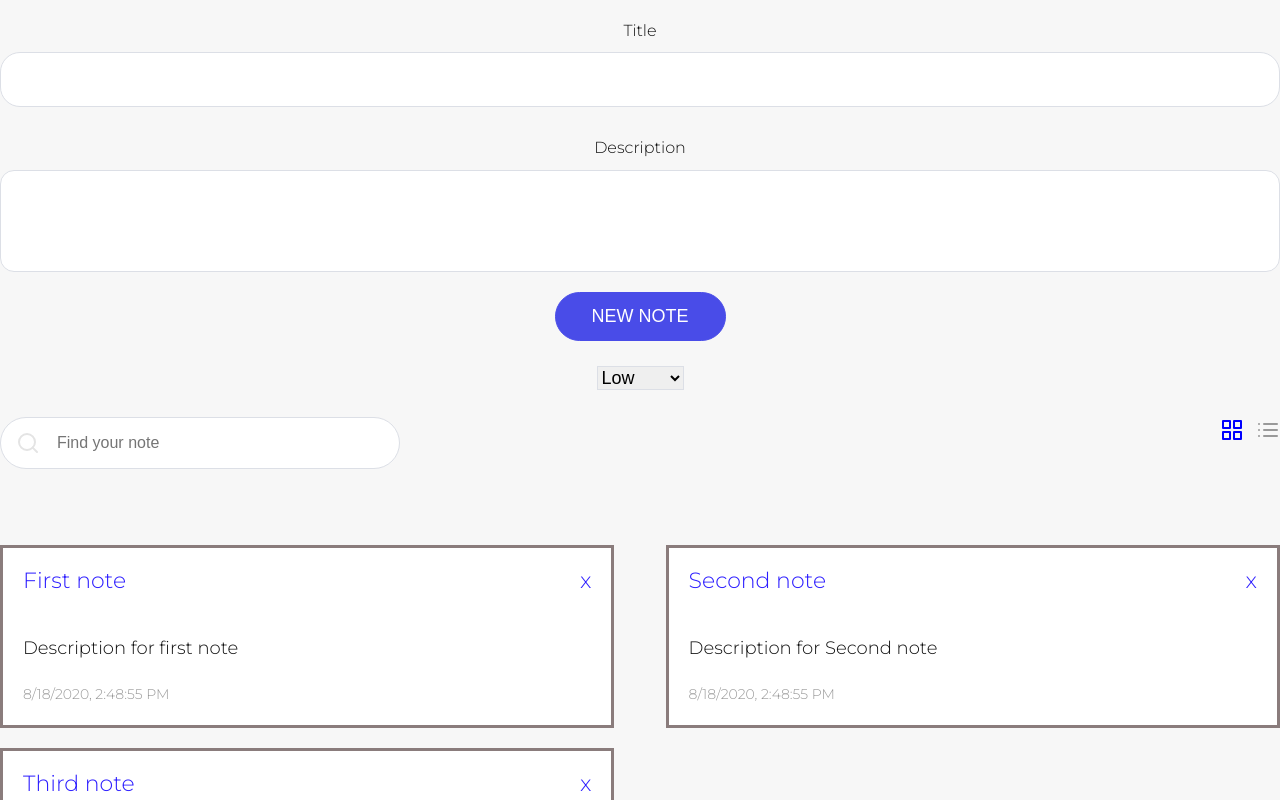
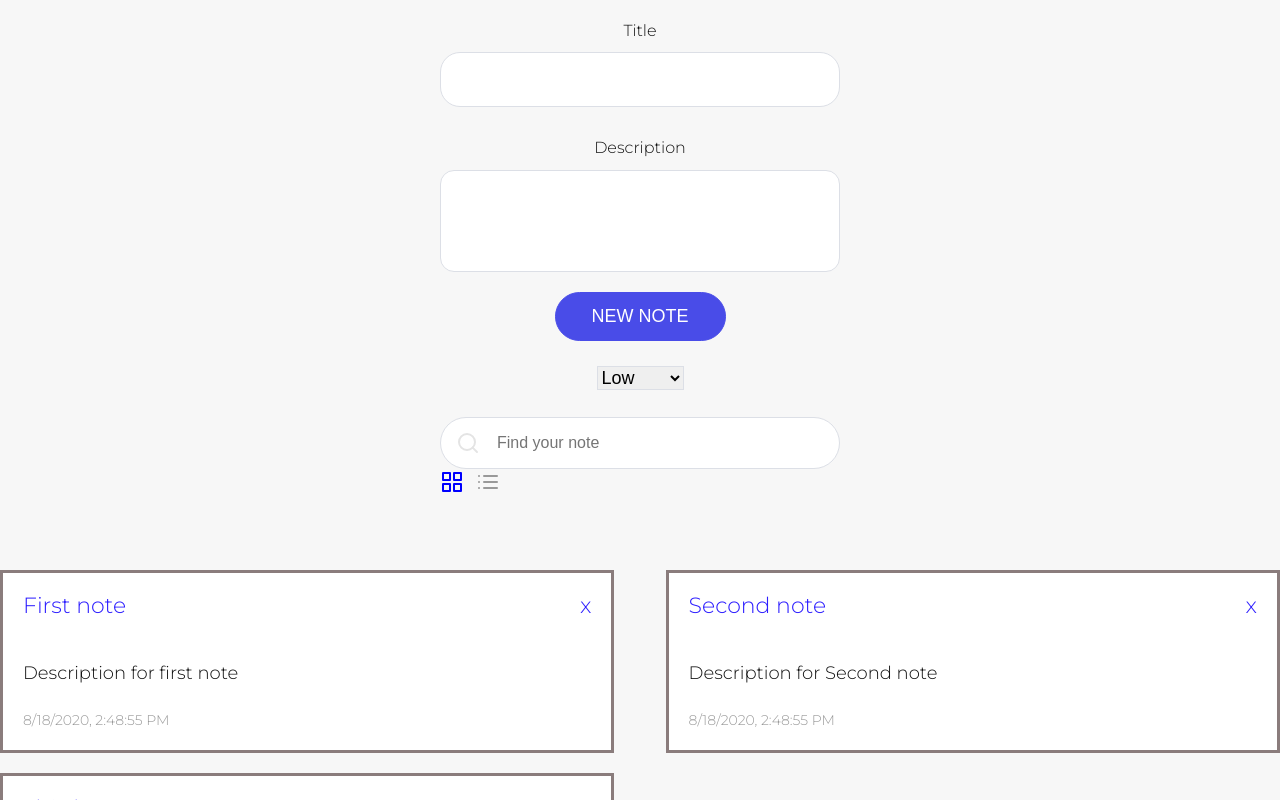
Before and after one commit to Incorrect111/notesApp, a Vue app: page / in a window 1280 px wide. Shown: the top 800 px of the page. Built offline with nearby package versions, Linux system fonts and the light colour scheme.

Commit message:
fix: styles titleInput & titleTExtArea

```diff
--- a/src/App.vue
+++ b/src/App.vue
@@ -6,15 +6,21 @@
           <message v-if="message" :message="message" />
 
           <!-- new note -->
-          <newNote :note="note"
+          <newNote
+            :note="note"
             :title="title"
             :description="description"
-            @addNote="addNote" />
-          <div class="note-header" style="margin: 36px 0;">
-
-
+            @addNote="addNote"
+          />
+          <div class="search__wrapper">
+          <div class="search" style="margin: 36px 0;">
             <!-- search -->
-            <search :value="search" placeholder="Find your note" @search="search =  $event" />
+            <search
+              :value="search"
+              :grid="grid"
+              placeholder="Find your note"
+              @search="search = $event"
+            />
 
             <!-- icons controls -->
             <div class="icons">
@@ -60,6 +66,7 @@
               </svg>
             </div>
           </div>
+          </div>
 
           <!-- note list -->
           <notes
@@ -87,7 +94,7 @@ export default {
     message,
     notes,
     newNote,
-    search
+    search,
   },
 
   data() {
@@ -99,31 +106,29 @@ export default {
 
       note: {
         priority: "Low",
-          options :[
-          { id: 1, value: 'Low' },
-          { id: 2 , value: 'Medium' },
-          { id: 3, value: 'High' }
-         ]
+        options: [
+          { id: 1, value: "Low" },
+          { id: 2, value: "Medium" },
+          { id: 3, value: "High" },
+        ],
       },
       title: {
         nameOfNote: "",
         titleShow: true,
-          titleEditing: 'titleEditing',
+        titleEditing: "titleEditing",
         additionalTitleVar: "",
         hidenTitle: false,
-          titleEditing: 'titleEditing',
-          additionalTitleVar: ""
+        titleEditing: "titleEditing",
+        additionalTitleVar: "",
       },
 
       description: {
         descrContent: "",
-          descrEditing: 'descrEditing',
+        descrEditing: "descrEditing",
         hidenDescr: false,
         descrShow: true,
         additionalDescrVar: "",
       },
-
-
 
       notes: [
         {
@@ -138,7 +143,7 @@ export default {
           descrShow: true,
           additionalDescrVar: "",
           titleEditing: "titleEditing",
-          descrEditing: 'descrEditing',
+          descrEditing: "descrEditing",
         },
 
         {
@@ -153,7 +158,7 @@ export default {
           descrShow: true,
           additionalDescrVar: "",
           titleEditing: "titleEditing",
-          descrEditing: 'descrEditing',
+          descrEditing: "descrEditing",
         },
 
         {
@@ -168,9 +173,9 @@ export default {
           descrShow: true,
           additionalDescrVar: "",
           titleEditing: "titleEditing",
-          descrEditing: 'descrEditing',
-        }
-      ]
+          descrEditing: "descrEditing",
+        },
+      ],
     };
   },
 
@@ -193,14 +198,12 @@ export default {
 
       // Error
       return array;
-    }
+    },
   },
 
   methods: {
     addNote() {
-      let {
-        priority
-      } = this.note;
+      let { priority } = this.note;
 
       let {
         nameOfNote,
@@ -208,15 +211,15 @@ export default {
         hidenTitle,
         titleShow,
         additionalTitleVar,
-      } = this.title
+      } = this.title;
 
       let {
         descrContent,
         descrEditing,
         hidenDescr,
         descrShow,
-        additionalDescrVar
-      } = this.description
+        additionalDescrVar,
+      } = this.description;
 
       if (nameOfNote === "") {
         this.message = "title can`t be blank!";
@@ -236,7 +239,7 @@ export default {
         titleEditing,
         descrEditing,
 
-        date: new Date(Date.now()).toLocaleString()
+        date: new Date(Date.now()).toLocaleString(),
       });
 
       (this.title.nameOfNote = ""),
@@ -250,9 +253,17 @@ export default {
     removeNote(index) {
       this.notes.splice(index, 1);
     },
-  }
+  },
 };
 </script>
 
 <style>
+.search {
+  width: 400px;
+}
+.search__wrapper {
+  display: flex;
+  align-items: center;
+  justify-content: center;
+}
 </style>
--- a/src/components/NewNote.vue
+++ b/src/components/NewNote.vue
@@ -1,65 +1,67 @@
 <template>
   <div class="new-note">
-      <label>Title</label>
-    <input v-model="title.nameOfNote" type="text"/>
-    <label>Description</label>
-    <textarea v-model="description.descrContent"></textarea>
+    <div class="inputsGroup">
+    <label for="titleInput">Title</label>
+    <input id="titleInput" v-model="title.nameOfNote" type="text" />
+    <label for="descrTextarea">Description</label>
+    <textarea id="descrTextarea" v-model="description.descrContent"></textarea>
+    </div>
     <button class="btn btnPrimary" @click="addNote">New note</button>
 
     <div class="select">
-     <select  v-model="note.priority">
+      <select v-model="note.priority">
         <option
-              v-for="(option) in note.options"
+          v-for="option in note.options"
           v-bind:value="option.value"
           :key="option.id"
-               >{{ option.value }}</option>
-              <!-- <option>{{ this.note.options[index] }}</option> -->
+          >{{ option.value }}</option
+        >
       </select>
       <span>{{ note.options.value }}</span>
-
     </div>
   </div>
 </template>
 
 <script>
-
 export default {
   props: {
     note: {
       type: Object,
-       required: true
+      required: true,
     },
     title: {
       type: Object,
-       required: true
+      required: true,
     },
     description: {
       type: Object,
-       required: true
+      required: true,
     },
     options: {
       type: Array,
-      required: false
+      required: false,
     },
   },
   methods: {
     addNote() {
-       this.$emit('addNote', this.note)
-     }
+      this.$emit("addNote", this.note);
     },
-}
-
-
-
+  },
+};
 </script>
 
 <style lang="scss">
-.new-note   {
+.new-note {
   text-align: center;
-
 }
 .select {
   margin-top: 25px;
   margin-bottom: -10px;
 }
+#titleInput {
+  width: 400px;
+}
+#descrTextarea {
+   width: 400px;
+}
 </style>
```
Lines whose indentation alone changed are shown as unchanged.
